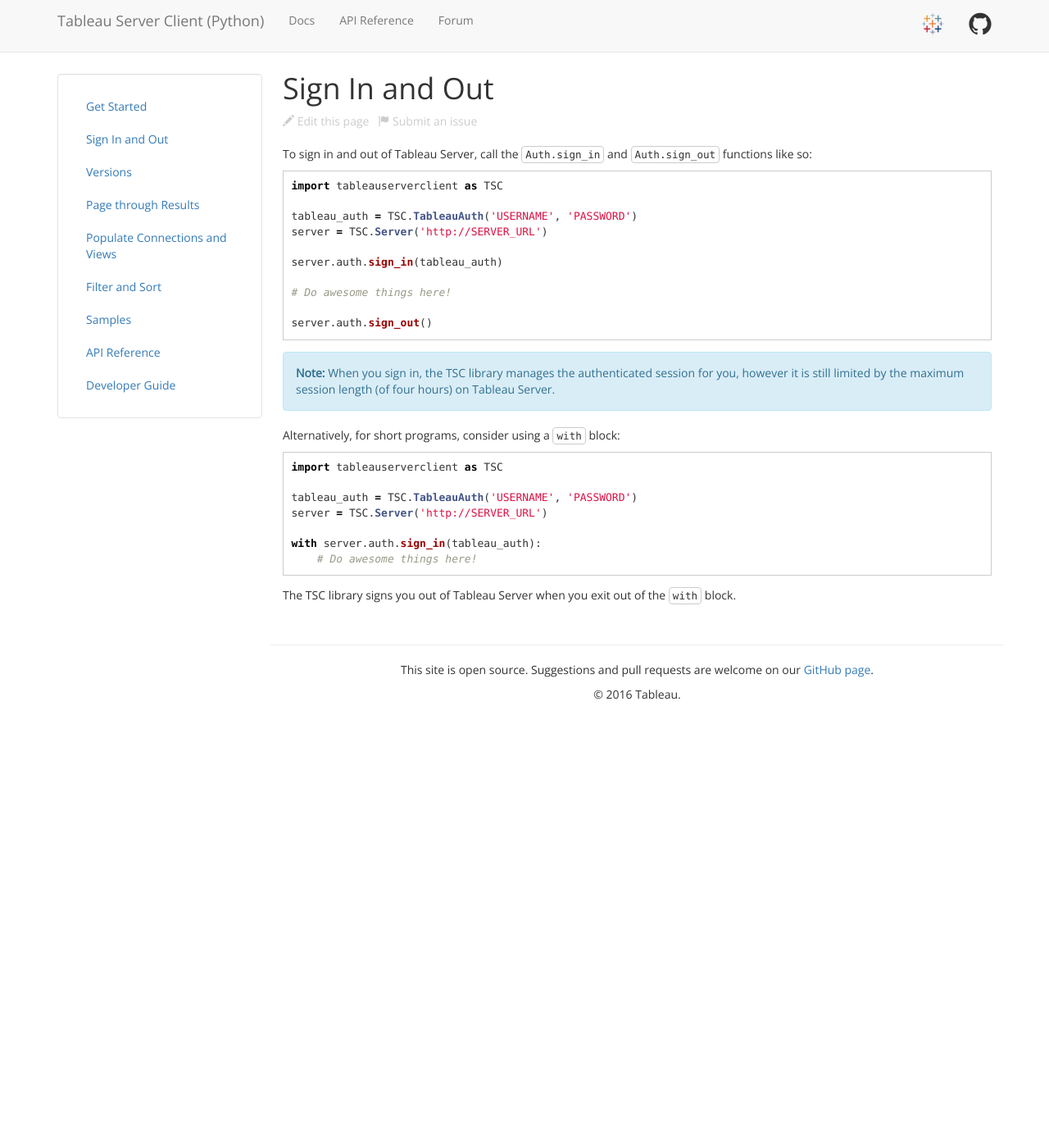
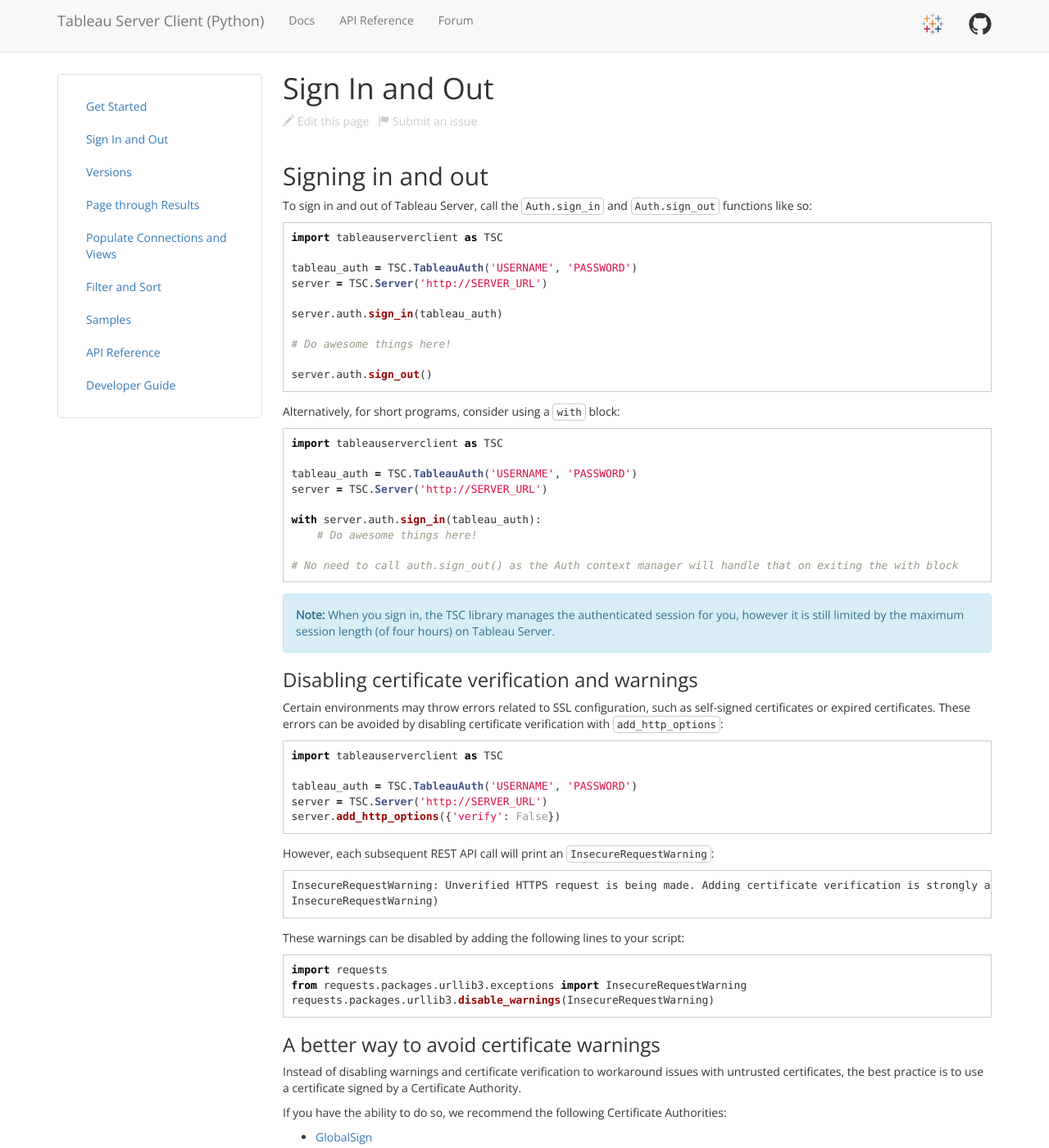
Before and after one commit to tableau/server-client-python, a Jekyll site: the page built from docs/docs/sign-in-out.md, in a window 1280 px wide and 1400 px high. Shown: the whole window at 82% size. Built offline with Jekyll 4.4.1, drawn with Linux system fonts in a browser that asks for light colours; some of the changed text lies outside the part shown.

Commit message:
118 suppress insecurerequestwarning doc (#129)
* First draft of doc update

* Second draft of doc update

* Updated following Github discussion

* Second revision based on discussion

````diff
--- a/docs/docs/sign-in-out.md
+++ b/docs/docs/sign-in-out.md
@@ -2,7 +2,7 @@
 title: Sign In and Out
 layout: docs
 ---
-
+## Signing in and out
 To sign in and out of Tableau Server, call the `Auth.sign_in` and `Auth.sign_out` functions like so:
 
 ```py
@@ -18,12 +18,6 @@
 server.auth.sign_out()
 ```
 
-<div class="alert alert-info">
-    <b>Note:</b> When you sign in, the TSC library manages the authenticated session for you, however it is still
-    limited by the maximum session length (of four hours) on Tableau Server.
-</div>
-
-
 Alternatively, for short programs, consider using a `with` block:
 
 ```py
@@ -34,6 +28,43 @@
 
 with server.auth.sign_in(tableau_auth):
     # Do awesome things here!
+
+# No need to call auth.sign_out() as the Auth context manager will handle that on exiting the with block
 ```
 
-The TSC library signs you out of Tableau Server when you exit out of the `with` block.
+<div class="alert alert-info">
+    <b>Note:</b> When you sign in, the TSC library manages the authenticated session for you, however it is still
+    limited by the maximum session length (of four hours) on Tableau Server.
+</div>
+
+### Disabling certificate verification and warnings
+Certain environments may throw errors related to SSL configuration, such as self-signed certificates or expired certificates. These errors can be avoided by disabling certificate verification with ```add_http_options```:
+
+```py
+import tableauserverclient as TSC
+
+tableau_auth = TSC.TableauAuth('USERNAME', 'PASSWORD')
+server = TSC.Server('http://SERVER_URL')
+server.add_http_options({'verify': False})
+```
+
+However, each subsequent REST API call will print an ```InsecureRequestWarning```:
+```
+InsecureRequestWarning: Unverified HTTPS request is being made. Adding certificate verification is strongly advised. See: https://urllib3.readthedocs.io/en/latest/security.html
+InsecureRequestWarning)
+```
+
+These warnings can be disabled by adding the following lines to your script:
+```py
+import requests
+from requests.packages.urllib3.exceptions import InsecureRequestWarning
+requests.packages.urllib3.disable_warnings(InsecureRequestWarning)
+```
+
+### A better way to avoid certificate warnings
+Instead of disabling warnings and certificate verification to workaround issues with untrusted certificates, the best practice is to use a certificate signed by a Certificate Authority.
+
+If you have the ability to do so, we recommend the following Certificate Authorities:
+* [GlobalSign](https://www.globalsign.com/en/)
+* [Let's Encrypt](https://letsencrypt.org/) - a free, automated, and open Certificate Authority
+* [SSL.com](https://www.ssl.com/)
````
